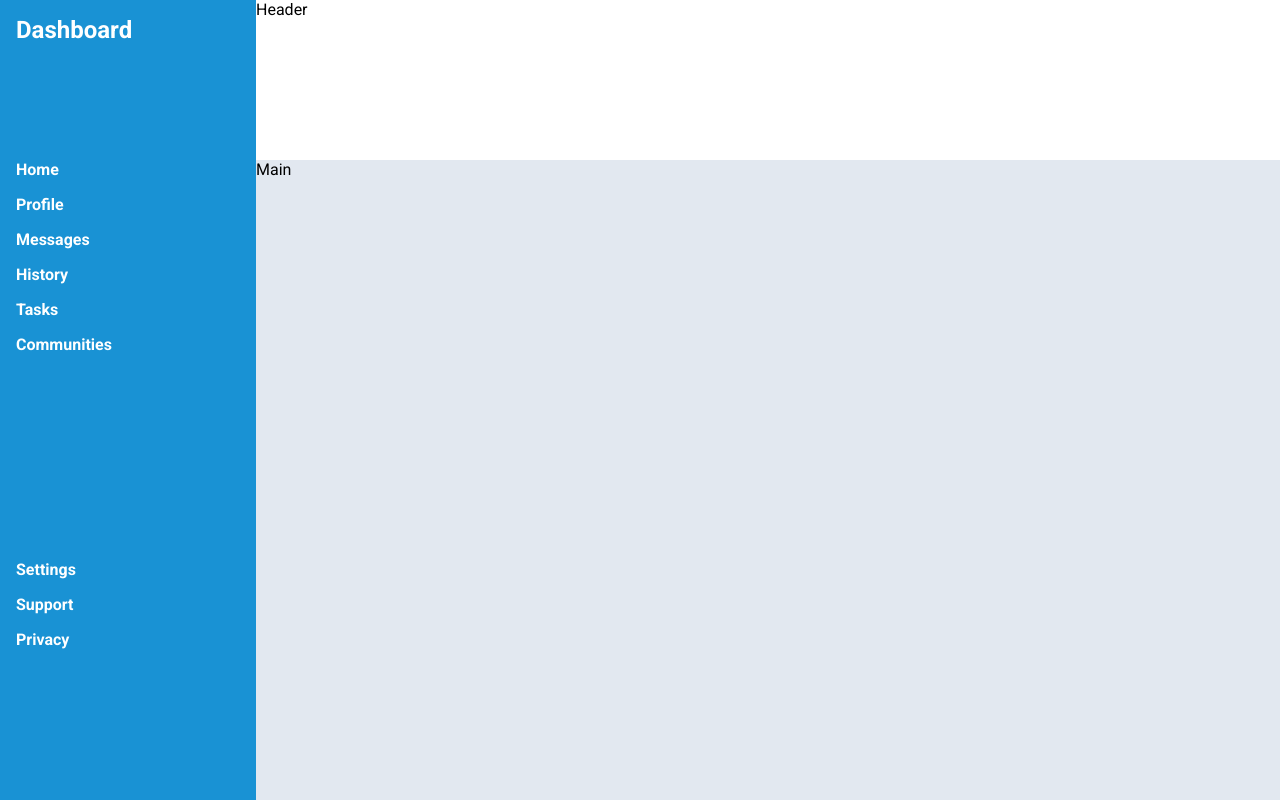
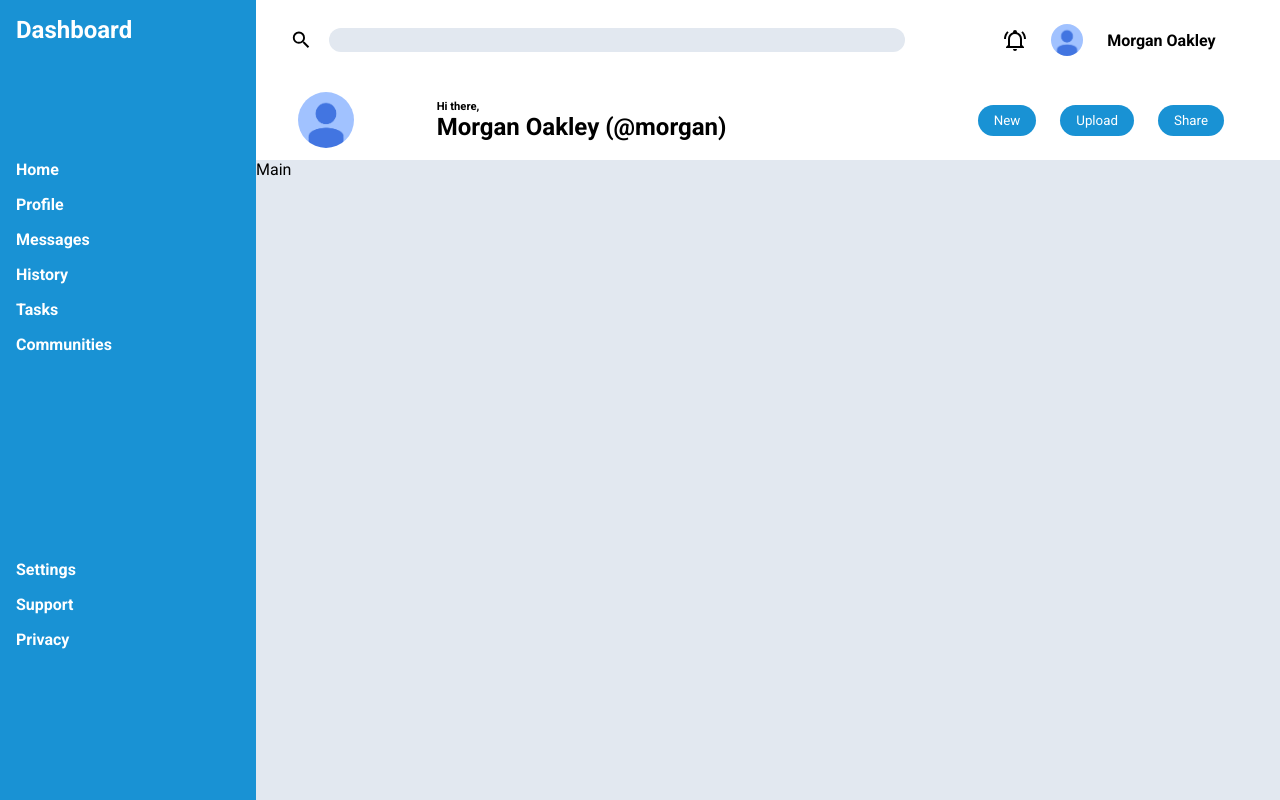
Before and after one commit to ebaek88/admin-dashboard, a plain HTML site: page index.html in a window 1280 px wide. Drawn offline with Linux system fonts and the light colour scheme.

Commit message:
feat: Implement sidebar and header
Implemented sidebar and header including user profile
area and buttons in the header.

```diff
--- a/assets/styles.css
+++ b/assets/styles.css
@@ -1,8 +1,10 @@
-@import url('https://fonts.googleapis.com/css2?family=Roboto:ital,wght@0,100..900;1,100..900&display=swap');
+@import url("https://fonts.googleapis.com/css2?family=Roboto:ital,wght@0,100..900;1,100..900&display=swap");
 
 * {
   box-sizing: border-box;
-  font-family: "Roboto", system-ui, -apple-system, BlinkMacSystemFont, 'Segoe UI', Roboto, Oxygen, Ubuntu, Cantarell, 'Open Sans', 'Helvetica Neue', sans-serif;
+  font-family: "Roboto", system-ui, -apple-system, BlinkMacSystemFont,
+    "Segoe UI", Roboto, Oxygen, Ubuntu, Cantarell, "Open Sans", "Helvetica Neue",
+    sans-serif;
 }
 
 body {
@@ -61,10 +63,113 @@ ul {
   font-size: 1.5rem;
 }
 
-header {
+/* header */
+.header {
   background-color: #fff;
+  display: grid;
+  grid-template-rows: repeat(2, 1fr);
 }
 
+.header-upper {
+  display: grid;
+  grid-template-columns: 2fr 1fr;
+  align-items: center;
+}
+
+.search-bar {
+  justify-self: center;
+  width: 90%;
+  display: flex;
+  gap: 1rem;
+}
+
+#search {
+  width: 100%;
+  background-color: #e2e8f0;
+  border: none;
+  border-radius: 20px;
+}
+
+.user-info {
+  justify-self: center;
+  display: flex;
+  justify-content: center;
+  align-items: center;
+  gap: 1.5rem;
+}
+
+.user-icon-small {
+  width: 2rem;
+  height: 2rem;
+}
+
+.user-icon-small > img {
+  width: 100%;
+  border-radius: 50%;
+}
+
+.user-name-small {
+  font-weight: bold;
+}
+
+.header-lower {
+  display: grid;
+  grid-template-columns: 1fr 1fr;
+  align-items: center;
+}
+
+.welcome-message,
+.buttons {
+  display: flex;
+  justify-content: space-around;
+  align-items: center;
+}
+
+.user-icon-large {
+  width: 3.5rem;
+  height: 3.5rem;
+}
+
+.user-icon-large > img {
+  width: 100%;
+  border-radius: 50%;
+}
+
+.user-name-large > p {
+  margin: 0;
+  font-weight: bold;
+}
+
+.hi-there {
+  font-size: 0.7rem;
+}
+
+.user-name {
+  font-size: 1.5rem;
+}
+
+.buttons {
+  flex-wrap: wrap;
+  justify-content: center;
+  gap: 1.5rem;
+  margin-left: 30%;
+}
+
+.buttons > button {
+  border: 0;
+  padding: 8px 1rem;
+  background-color: #1992d4;
+  color: #fff;
+  border-radius: 20px;
+}
+
+.buttons > button:hover {
+  cursor: pointer;
+  background-color: #6caccf;
+  transition: 0.5s;
+}
+
+/* main content */
 main {
   background-color: #e2e8f0;
 }
--- a/index.html
+++ b/index.html
@@ -1,10 +1,10 @@
 <!DOCTYPE html>
 <html lang="en">
   <head>
-  <meta charset="UTF-8">
-  <meta name="viewport" content="width=device-width, initial-scale=1.0">
+    <meta charset="UTF-8" />
+    <meta name="viewport" content="width=device-width, initial-scale=1.0" />
     <title>Admin Dashboard</title>
-  <link rel="stylesheet" href="./assets/styles.css">
+    <link rel="stylesheet" href="./assets/styles.css" />
   </head>
   <body>
     <div class="container">
@@ -30,7 +30,65 @@
         </div>
       </div>
       <!-- header -->
-    <header class="header">Header</header>
+      <header class="header">
+        <div class="header-upper">
+          <div class="search-bar">
+            <!-- search icon -->
+            <svg
+              width="1.5rem"
+              height="1.5rem"
+              xmlns="http://www.w3.org/2000/svg"
+              viewBox="0 0 24 24"
+            >
+              <title>magnify</title>
+              <path
+                d="M9.5,3A6.5,6.5 0 0,1 16,9.5C16,11.11 15.41,12.59 14.44,13.73L14.71,14H15.5L20.5,19L19,20.5L14,15.5V14.71L13.73,14.44C12.59,15.41 11.11,16 9.5,16A6.5,6.5 0 0,1 3,9.5A6.5,6.5 0 0,1 9.5,3M9.5,5C7,5 5,7 5,9.5C5,12 7,14 9.5,14C12,14 14,12 14,9.5C14,7 12,5 9.5,5Z"
+              />
+            </svg>
+            <input type="text" id="search" />
+          </div>
+          <div class="user-info">
+            <!-- notification icon -->
+            <svg
+              width="1.5rem"
+              height="1.5rem"
+              xmlns="http://www.w3.org/2000/svg"
+              viewBox="0 0 24 24"
+            >
+              <title>bell-ring-outline</title>
+              <path
+                d="M10,21H14A2,2 0 0,1 12,23A2,2 0 0,1 10,21M21,19V20H3V19L5,17V11C5,7.9 7.03,5.17 10,4.29C10,4.19 10,4.1 10,4A2,2 0 0,1 12,2A2,2 0 0,1 14,4C14,4.1 14,4.19 14,4.29C16.97,5.17 19,7.9 19,11V17L21,19M17,11A5,5 0 0,0 12,6A5,5 0 0,0 7,11V18H17V11M19.75,3.19L18.33,4.61C20.04,6.3 21,8.6 21,11H23C23,8.07 21.84,5.25 19.75,3.19M1,11H3C3,8.6 3.96,6.3 5.67,4.61L4.25,3.19C2.16,5.25 1,8.07 1,11Z"
+              />
+            </svg>
+            <div class="user-icon-small">
+              <img
+                src="./assets/img/user-profile.webp"
+                alt="user profile pic"
+              />
+            </div>
+            <div class="user-name-small">Morgan Oakley</div>
+          </div>
+        </div>
+        <div class="header-lower">
+          <div class="welcome-message">
+            <div class="user-icon-large">
+              <img
+                src="./assets/img/user-profile.webp"
+                alt="user profile pic"
+              />
+            </div>
+            <div class="user-name-large">
+              <p class="hi-there">Hi there,</p>
+              <p class="user-name">Morgan Oakley (@morgan)</p>
+            </div>
+          </div>
+          <div class="buttons">
+            <button>New</button>
+            <button>Upload</button>
+            <button>Share</button>
+          </div>
+        </div>
+      </header>
       <!-- main -->
       <main class="main">Main</main>
     </div>
```
Also changed, not shown: assets/img/user-profile.webp (added). Lines whose indentation alone changed are shown as unchanged.
